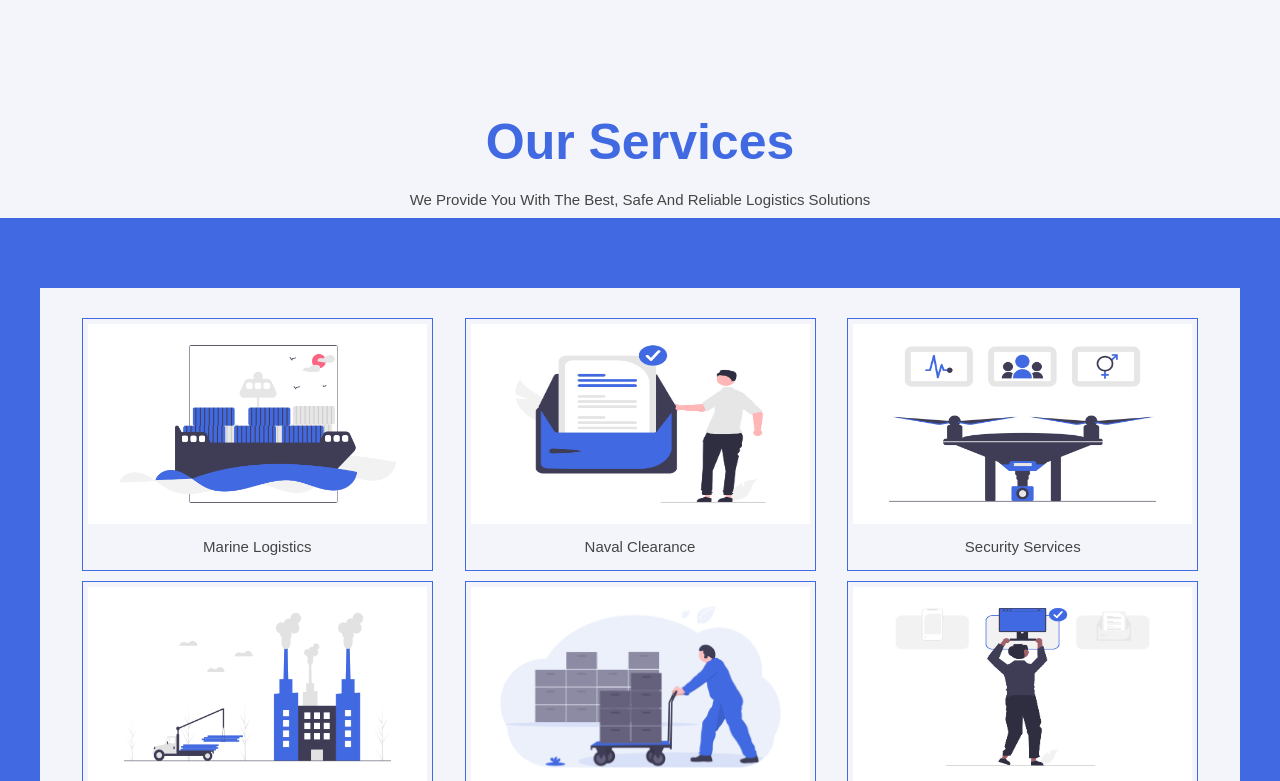
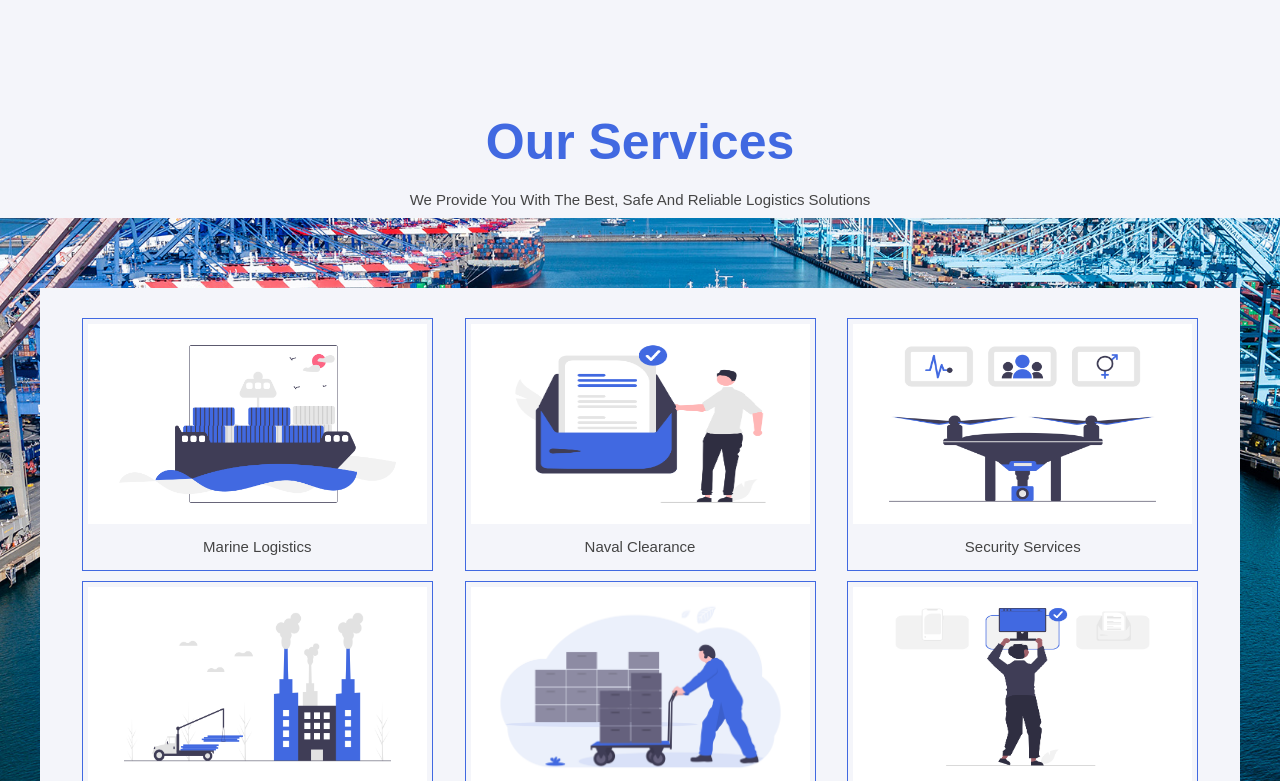
Before and after one commit to JusticeIsreal/Marine-servicing-company, a Next.js app: page / in a window 1280 px wide. Shown: the part 1859-2640 px from the top of the page. Built offline with nearby package versions, Linux system fonts and the light colour scheme.

Commit message:
homepage services session completed

```diff
--- a/styles/Homepage/style.css
+++ b/styles/Homepage/style.css
@@ -493,9 +493,9 @@
 
 .home-services-main-con {
   margin-top: 100px;
+  background: url(/services.jpeg) no-repeat fixed center center;
   background-size: cover;
   height: 720px;
-  background: #4169e1;
 }
 @media only screen and (min-width: 768px) {
   .home-services-main-con {
--- a/styles/Homepage/style.scss
+++ b/styles/Homepage/style.scss
@@ -499,10 +499,10 @@ $bg-blue: #4169e1;
 // SERVICES
 .home-services-main-con {
   margin-top: 100px;
-  //   background: url(/services.jpeg) no-repeat fixed center center;
+    background: url(/services.jpeg) no-repeat fixed center center;
   background-size: cover;
   height: 720px;
-  background: $bg-blue;
+//   background: $bg-blue;
 
   @include responsive(bigphone) {
     height: 1030px;
```
Also changed, not shown: 1 other file (tests, documents, lock files or other folders).
